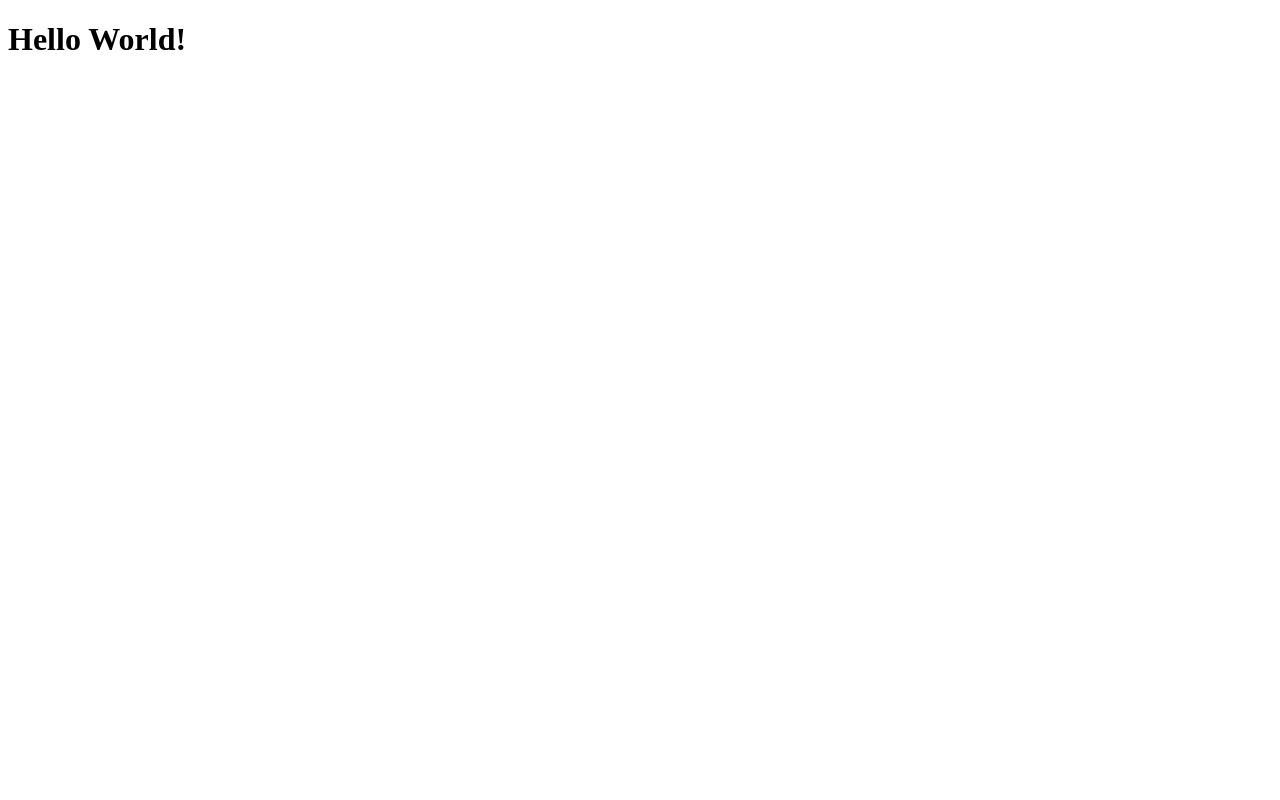
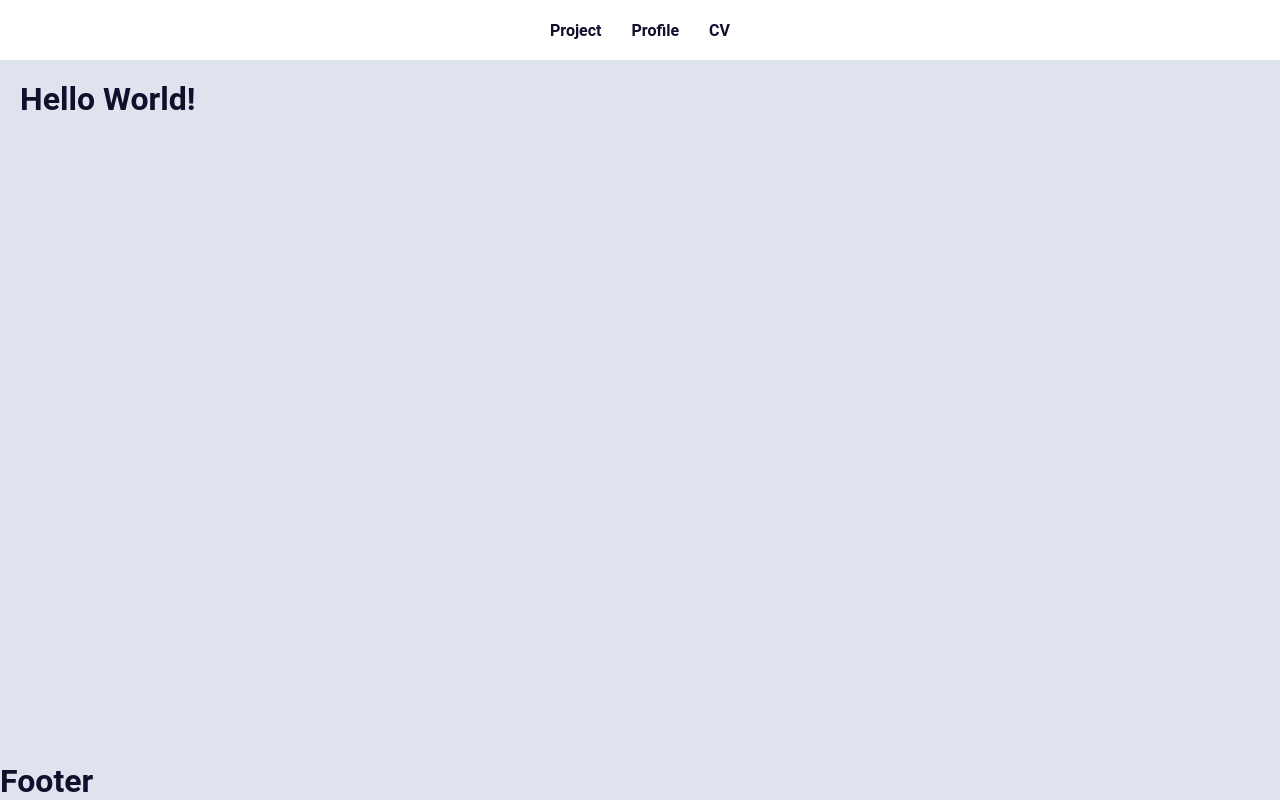
Before and after one commit to alec1o/alec1o, a Next.js app in the folder website/: page / in a window 1280 px wide. Built offline with nearby package versions, Linux system fonts and the light colour scheme.

Commit message:
add header and footer

```diff
--- a/website/app/globals.css
+++ b/website/app/globals.css
@@ -0,0 +1,38 @@
+:root {
+  --color-header: #ffffffff;
+  --color-footer: #ffffff00;
+  --color-background: #dee3eeff;
+  --font-family: 'Roboto', sans-serif;
+  --color-primary: #110f2b;
+}
+
+* {
+  margin: 0;
+  padding: 0;
+  border: none;
+  outline: none;
+  box-sizing: border-box;
+  font-family: inherit;
+  color: inherit;
+}
+
+body {
+  display: flex;
+  flex-direction: column;
+  align-items: flex-start;
+  justify-content: space-between;
+  min-height: 100vh;
+  font-family: var(--font-family);
+  background-color: var(--color-background);
+  color: var(--color-primary);
+}
+
+#content {
+  position: relative;
+  display: flex;
+  flex-direction: column;
+  align-items: flex-start;
+  justify-content: flex-start;
+  top: 60px;
+  padding: 20px;
+}
--- a/website/app/layout.tsx
+++ b/website/app/layout.tsx
@@ -1,5 +1,7 @@
 import type { Metadata } from "next";
 import "./globals.css";
+import Header from "@/extra/Header";
+import Footer from "@/extra/Footer";
 
 export const metadata: Metadata = {
     title: "@ALEC1O",
@@ -9,7 +11,13 @@ export const metadata: Metadata = {
 export default function RootLayout({ children }: Readonly<{ children: React.ReactNode }>) {
     return (
         <html lang="en">
-            <body>{children}</body>
+            <body>
+                <div id="init">
+                    <Header />
+                    <main id="content">{children}</main>
+                </div>
+                <Footer />
+            </body>
         </html>
     );
 }
--- /dev/null
+++ b/website/extra/Footer/index.tsx
@@ -0,0 +1,3 @@
+export default function Footer() {
+    return <h1>Footer</h1>
+}
--- /dev/null
+++ b/website/extra/Header/index.module.css
@@ -0,0 +1,24 @@
+.container {
+    background-color: var(--color-header);
+
+    display: flex;
+    position: fixed;
+    left: 0;
+    right: 0;
+    top: 0;
+    bottom: auto;
+    width: 100vw;
+    height: 60px;
+
+    flex-direction: row;
+    justify-content: center;
+    align-items: center;
+}
+
+.link {
+    font-size: 16px;
+    font-weight: bold;
+    text-align: center;
+    text-decoration: none;
+    padding: 15px;
+}
--- /dev/null
+++ b/website/extra/Header/index.tsx
@@ -0,0 +1,18 @@
+import style from "./index.module.css";
+import Link from "next/link";
+
+export default function Header() {
+    return (
+        <header className={style.container}>
+            <Link className={style.link} href="#">
+                Project
+            </Link>
+            <Link className={style.link} href="#">
+                Profile
+            </Link>
+            <Link className={style.link} href="#">
+                CV
+            </Link>
+        </header>
+    );
+}
```
